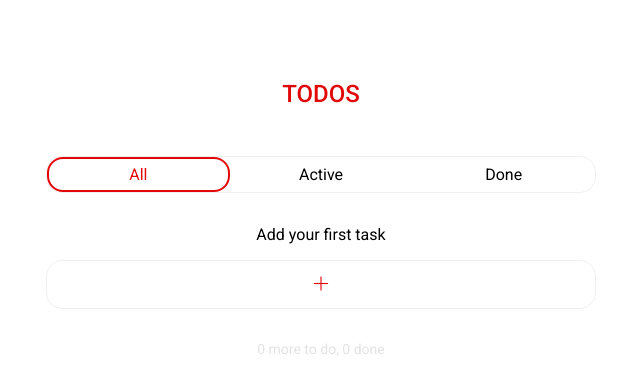
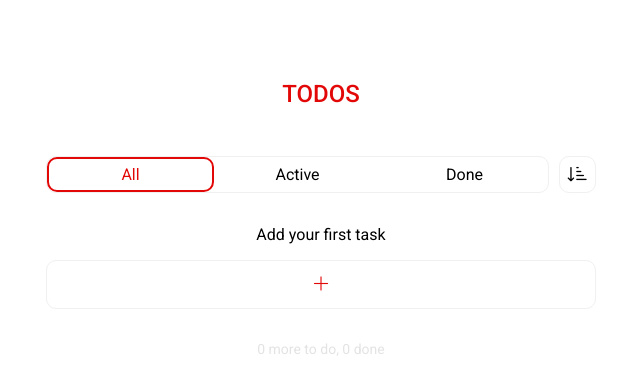
Before and after one commit to Alexeenkov/Alexeenkov.github.io, a Vue app: page / in a window 1280 px wide. Shown: the top 392 px of the page, without its empty margins (319-959 px from the left). Built offline with nearby package versions, Linux system fonts and the light colour scheme.

Commit message:
Реализовал сортировку по дате

```diff
--- a/src/components/TodosFilters/styles/todos-filters.scss
+++ b/src/components/TodosFilters/styles/todos-filters.scss
@@ -3,7 +3,7 @@
   grid-template-columns: repeat(3, 1fr);
   box-sizing: border-box;
   border: 0.1rem solid var(--light-color);
-  border-radius: 1.6rem;
+  border-radius: 1rem;
 
   &__button {
     font-size: 1.6rem;
--- a/src/components/TodosFormAdd/TodosFormAdd.vue
+++ b/src/components/TodosFormAdd/TodosFormAdd.vue
@@ -68,7 +68,7 @@ const addNewTask = (): void => {
     id: Date.now(),
     text: todoText.value,
     completed: false,
-    date: newDate.value,
+    date: newDate.value.getTime(),
   });
 
   todoText.value = '';
--- a/src/components/TodosFormAdd/styles/todos-form-add.scss
+++ b/src/components/TodosFormAdd/styles/todos-form-add.scss
@@ -7,7 +7,7 @@
     gap: 1.6rem;
     padding: 1.4rem 1.6rem 2rem;
     border: 0.1rem solid var(--light-color);
-    border-radius: 1.6rem;
+    border-radius: 1rem;
     box-shadow: 0 1px 20px rgb(240 240 240 / 80%);
   }
 
@@ -23,7 +23,7 @@
     width: 100%;
     font-size: 1.6rem;
     border: 0.1rem solid var(--light-color);
-    border-radius: 1.6rem;
+    border-radius: 1rem;
     overflow: hidden;
 
     &--focus {
@@ -44,7 +44,7 @@
   &__datepicker {
     --dp-font-size: 1.4rem !important;
     --dp-preview-font-size: 1.6rem !important;
-    --dp-border-radius: 1.6rem !important;
+    --dp-border-radius: 1rem !important;
     --dp-border-color: var(--primary-color);
     --dp-border-color-hover: var(--primary-color);
     --dp-input-padding: 0.6rem 1rem;
@@ -68,7 +68,7 @@
     color: var(--primary-color);
     font-size: 1.9rem;
     border: 0.1rem solid var(--light-color);
-    border-radius: 1.6rem;
+    border-radius: 1rem;
     transition: box-shadow 0.2s;
 
     &:hover {
--- a/src/components/TodosList/styles/todos-list-item.scss
+++ b/src/components/TodosList/styles/todos-list-item.scss
@@ -2,7 +2,7 @@
   $self: &;
 
   border: 0.1rem solid var(--light-color);
-  border-radius: 1.6rem;
+  border-radius: 1rem;
   transition: box-shadow 0.2s;
 
   &:hover:not(#{$self}--editing) {
@@ -128,13 +128,17 @@
   &__save,
   &__cancel {
     height: 1.6rem;
-    margin-left: 1rem;
   }
 
   &__remove,
   &__edit {
     opacity: 0;
     transition: opacity 0.2s;
+  }
+
+  &__cancel,
+  &__remove {
+    margin-left: 1rem;
   }
 
   &__remove,
@@ -181,14 +185,14 @@
     }
 
     &::-webkit-scrollbar-thumb {
-      border-radius: 10px;
+      border-radius: rem;
       background-color: var(--primary-color);
       box-shadow: inset 0 0 6px rgba(0, 0, 0, 0.1);
       -moz-box-shadow: inset 0 0 6px rgba(0, 0, 0, 0.1);
       -webkit-box-shadow: inset 0 0 6px rgba(0, 0, 0, 0.1);
-      -webkit-border-radius: 10px;
-      -moz-border-radius: 10px;
-      -ms-border-radius: 10px;
+      -webkit-border-radius: 1rem;
+      -moz-border-radius: 1rem;
+      -ms-border-radius: 1rem;
       -o-border-radius: 10px;
     }
   }
--- /dev/null
+++ b/src/components/TodosSortBtn/TodosSortBtn.vue
@@ -0,0 +1,29 @@
+<template>
+  <button
+    @click="toggleSortOrder"
+    type="button"
+    class="todos-sort-btn"
+  >
+    <i
+      v-if="isSortEarlyFirst"
+      class="bi bi-sort-down-alt"
+    />
+    <i
+      v-else
+      class="bi bi-sort-up-alt"
+    />
+  </button>
+</template>
+
+<script setup lang="ts">
+import { storeToRefs } from 'pinia';
+import { useTodosStore } from '@/stores/todosStore';
+
+const dataTodosStore = useTodosStore();
+const { isSortEarlyFirst } = storeToRefs(dataTodosStore);
+const { toggleSortOrder } = dataTodosStore;
+</script>
+
+<style scoped lang="scss">
+  @import "@/components/TodosSortBtn/styles/todos-sort-btn";
+</style>
--- /dev/null
+++ b/src/components/TodosSortBtn/styles/todos-sort-btn.scss
@@ -0,0 +1,11 @@
+.todos-sort-btn {
+  border: 0.1rem solid var(--light-color);
+  border-radius: 1rem;
+  font-size: 2.1rem;
+  padding: 0.5rem;
+  min-width: 3.7rem;
+
+  &:hover {
+    color: var(--primary-color);
+  }
+}
--- a/src/interfaces/Todo.ts
+++ b/src/interfaces/Todo.ts
@@ -2,5 +2,5 @@ export interface Todo {
     id: number,
     text: string,
     completed: boolean,
-    date: Date,
+    date: number,
 }
--- a/src/layouts/styles/layout-default.scss
+++ b/src/layouts/styles/layout-default.scss
@@ -2,6 +2,7 @@
   max-width: 55rem;
 
   &__filters {
+    display: flex;
     margin-bottom: 3.2rem;
   }
 
--- a/src/pages/TodosPage.vue
+++ b/src/pages/TodosPage.vue
@@ -1,14 +1,15 @@
 <template>
-  <LayoutDefault>
+  <LayoutDefault class="todos-page">
     <template #filters>
-      <TodosFilters />
+      <TodosFilters class="todos-page__filters"/>
+      <TodosSortBtn class="todos-page__sort"/>
     </template>
 
-    <TodosList />
-    <TodosFormAdd />
+    <TodosList/>
+    <TodosFormAdd/>
 
     <template #footer>
-      <TodosFooter />
+      <TodosFooter/>
     </template>
   </LayoutDefault>
 </template>
@@ -19,4 +20,9 @@ import TodosList from '@/components/TodosList/TodosList.vue';
 import TodosFormAdd from '@/components/TodosFormAdd/TodosFormAdd.vue';
 import TodosFooter from '@/components/TodosFooter/TodosFooter.vue';
 import LayoutDefault from '@/layouts/LayoutDefault.vue';
+import TodosSortBtn from '@/components/TodosSortBtn/TodosSortBtn.vue';
 </script>
+
+<style scoped lang="scss">
+  @import "@/pages/styles/todos-page";
+</style>
--- /dev/null
+++ b/src/pages/styles/todos-page.scss
@@ -0,0 +1,9 @@
+.todos-page {
+  &__filters {
+    flex-grow: 1;
+  }
+
+  &__sort {
+    margin-left: 1rem;
+  }
+}
--- a/src/scss/styles/global.scss
+++ b/src/scss/styles/global.scss
@@ -35,7 +35,7 @@ button {
 .button {
   font-size: 1.6rem;
   padding: 0.6rem 1rem;
-  border-radius: 1.6rem;
+  border-radius: 1rem;
 
   &--primary {
     color: var(--primary-color);
--- a/src/stores/todosStore.ts
+++ b/src/stores/todosStore.ts
@@ -16,6 +16,7 @@ import { EditableTodo } from '@/interfaces/EditableTodo';
 export const useTodosStore = defineStore('todos', () => {
   const todos: Ref<Todo[]> = ref([]);
   const activeFilter = ref(Filters.ALL);
+  const isSortEarlyFirst = ref(true);
   const editableTodo: Ref<EditableTodo> = ref({
     isEditing: false,
     id: null,
@@ -40,6 +41,19 @@ export const useTodosStore = defineStore('todos', () => {
         return unref(todos);
     }
   });
+
+  const sortTodosByDate = (): void => {
+    if (unref(isSortEarlyFirst)) {
+      todos.value.sort((a: Todo, b: Todo) => a.date - b.date);
+      return;
+    }
+    todos.value.sort((a: Todo, b: Todo) => b.date - a.date);
+  };
+
+  const toggleSortOrder = (): void => {
+    isSortEarlyFirst.value = !unref(isSortEarlyFirst);
+    sortTodosByDate();
+  };
 
   const cancelEditTodo = () => {
     editableTodo.value.isEditing = false;
@@ -78,7 +92,7 @@ export const useTodosStore = defineStore('todos', () => {
     if (targetTodo) {
       targetTodo.text = newText;
       targetTodo.completed = false;
-      targetTodo.date = date;
+      targetTodo.date = date.getTime();
     }
 
     cancelEditTodo();
@@ -88,18 +102,22 @@ export const useTodosStore = defineStore('todos', () => {
 
   if (todosInLocalStorage) {
     todos.value = JSON.parse(todosInLocalStorage)._value;
+    sortTodosByDate();
   }
 
   watch(() => todos, (state) => {
     localStorage.setItem('todos', JSON.stringify(state));
+    sortTodosByDate();
   }, { deep: true });
 
   return {
     todos,
+    activeFilter,
+    isSortEarlyFirst,
+    editableTodo,
     filteredTodos,
-    activeFilter,
     stats,
-    editableTodo,
+    toggleSortOrder,
     setFilter,
     removeTodo,
     addTodo,
```
